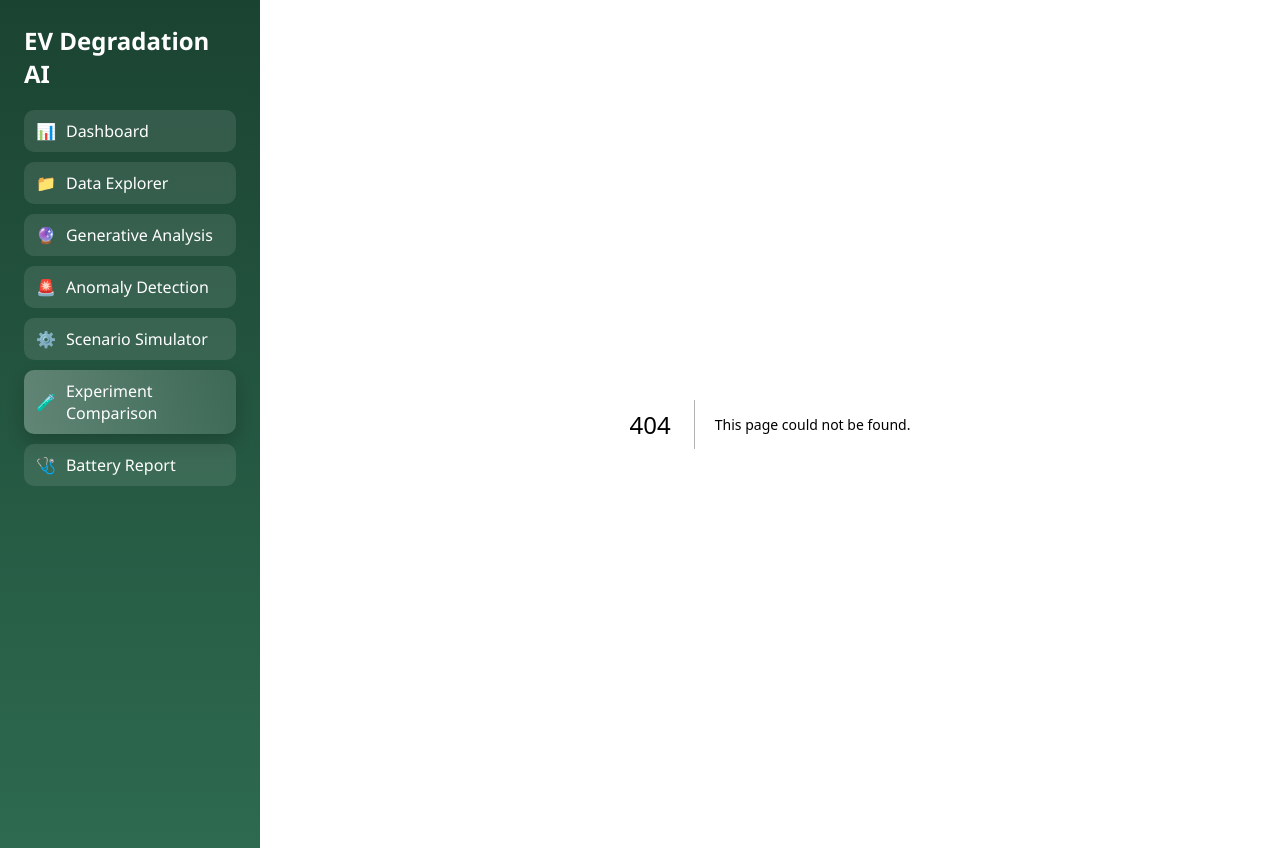
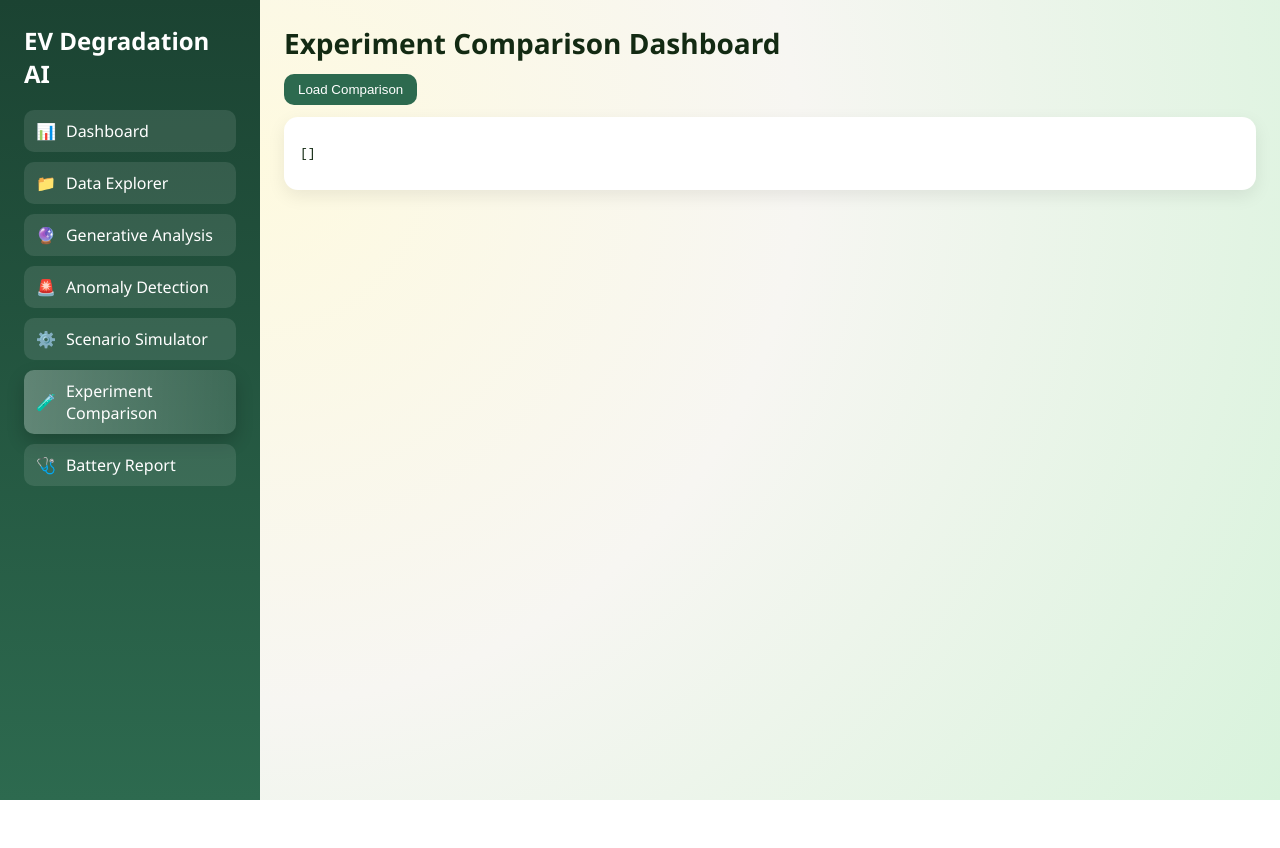
Before and after one commit to nitin-code6/BatteryLife-AI, a Next.js app in the folder frontend/: page /experiment-comparison in a window 1280 px wide. Before the commit this address had no page. After the commit the page ends 800 px from the top, so only its background shows below. Built offline with nearby package versions, Linux system fonts and the light colour scheme; no server answers.

Commit message:
feat(frontend): implement model experiment comparison interface

```diff
--- /dev/null
+++ b/frontend/app/experiment-comparison/page.tsx
@@ -0,0 +1,25 @@
+"use client";
+
+import { useState } from "react";
+
+const API = process.env.NEXT_PUBLIC_API_BASE_URL || "http://localhost:4000";
+
+export default function ExperimentComparisonPage() {
+  const [items, setItems] = useState<any[]>([]);
+
+  async function load(): Promise<void> {
+    const res = await fetch(`${API}/analysis/compare?limit=12`);
+    const json = await res.json();
+    setItems(json.items || []);
+  }
+
+  return (
+    <section>
+      <h1 className="title">Experiment Comparison Dashboard</h1>
+      <button className="btn" onClick={load}>Load Comparison</button>
+      <div className="card" style={{ marginTop: 12 }}>
+        <pre style={{ whiteSpace: "pre-wrap" }}>{JSON.stringify(items, null, 2)}</pre>
+      </div>
+    </section>
+  );
+}
```
